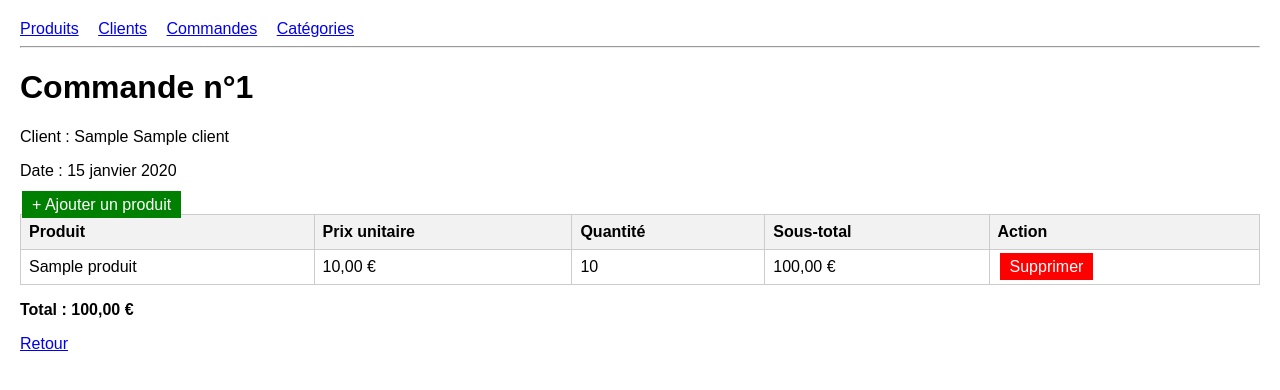
After one commit to Basile-123/SAE_Drive, a Django app: page /commandes/1/ in a window 1280 px wide. The commit adds this page. Shown: the top 390 px of the page. Run offline with Django 5.2, Linux system fonts and the light colour scheme; tables that the repository leaves empty hold one stand-in row (values such as "Sample post").

Commit message:
Fusion CRUD commandes + categories + lignes

```diff
--- a/sae_app/models.py
+++ b/sae_app/models.py
@@ -38,17 +38,31 @@ class Client(models.Model):
         return f"{self.prenom} {self.nom}"
 
 class Commande(models.Model):
-    numero_commande = models.AutoField(primary_key=True)
     client = models.ForeignKey(Client, on_delete=models.CASCADE)
-    date_commande = models.DateField(auto_now_add=True)
+    date = models.DateField(null=True, blank=True)
+
+    def cout_total(self):
+        total = 0
+        for ligne in self.ligneproduit_set.all():
+            total += ligne.sous_total()
+        return total
+
+    def __str__(self):
+        return f"Commande n°{self.id} - {self.client} - {self.date}"
 
     class Meta:
         db_table = 'commande'
 
-class LigneCommande(models.Model):
+class LigneProduit(models.Model):
     commande = models.ForeignKey(Commande, on_delete=models.CASCADE)
     produit = models.ForeignKey(Produit, on_delete=models.CASCADE)
     quantite = models.IntegerField(default=1)
 
+    def sous_total(self):
+        return self.produit.prix * self.quantite
+
+    def __str__(self):
+        return f"{self.quantite} x {self.produit.nom}"
+
     class Meta:
         db_table = 'ligne_commande'
--- a/sae_app/templates/base.html
+++ b/sae_app/templates/base.html
@@ -20,6 +20,7 @@
         <a href="/produits/">Produits</a>
         <a href="/clients/">Clients</a>
         <a href="/commandes/">Commandes</a>
+        <a href="/categories/">Catégories</a>
     </nav>
     <hr>
     {% block content %}{% endblock %}
--- /dev/null
+++ b/sae_app/templates/commandes/detail.html
@@ -0,0 +1,29 @@
+{% extends 'base.html' %}
+{% block content %}
+<h1>Commande n°{{ commande.id }}</h1>
+<p>Client : {{ commande.client }}</p>
+<p>Date : {{ commande.date }}</p>
+<a href="/commandes/{{ commande.id }}/ligne/ajouter/" class="btn btn-add">+ Ajouter un produit</a>
+<div class="card">
+<table>
+    <thead><tr>
+        <th>Produit</th><th>Prix unitaire</th><th>Quantité</th><th>Sous-total</th><th>Action</th>
+    </tr></thead>
+    <tbody>
+    {% for ligne in lignes %}
+    <tr>
+        <td>{{ ligne.produit.nom }}</td>
+        <td>{{ ligne.produit.prix }} €</td>
+        <td>{{ ligne.quantite }}</td>
+        <td>{{ ligne.sous_total }} €</td>
+        <td><a href="/lignes/supprimer/{{ ligne.id }}/" class="btn btn-delete">Supprimer</a></td>
+    </tr>
+    {% empty %}
+    <tr><td colspan="5" class="empty">Aucun produit.</td></tr>
+    {% endfor %}
+    </tbody>
+</table>
+</div>
+<p><strong>Total : {{ commande.cout_total }} €</strong></p>
+<a href="/commandes/" class="btn-cancel">Retour</a>
+{% endblock %}
--- a/sae_app/views.py
+++ b/sae_app/views.py
@@ -1,5 +1,9 @@
 from django.shortcuts import render, get_object_or_404, redirect
-from .models import Produit, Categorie, Client, LigneCommande
+from .models import Produit, Categorie, Client, Commande, LigneProduit
+from .forms import CommandeForm, LigneProduitForm
+from django.http import HttpResponseRedirect
+import csv
+import io
 
 # ───── PRODUITS ─────
 def produit_liste(request):
@@ -72,7 +76,6 @@ def categorie_liste(request):
     categories = Categorie.objects.all()
     return render(request, 'categories/liste.html', {'categories': categories})
 
-
 def categorie_ajouter(request):
     if request.method == 'POST':
         Categorie.objects.create(
@@ -80,32 +83,23 @@ def categorie_ajouter(request):
             descriptif=request.POST['descriptif']
         )
         return redirect('categorie_liste')
-
     return render(request, 'categories/form.html')
-
 
 def categorie_modifier(request, pk):
     categorie = get_object_or_404(Categorie, pk=pk)
-
     if request.method == 'POST':
         categorie.nom = request.POST['nom']
         categorie.descriptif = request.POST['descriptif']
         categorie.save()
         return redirect('categorie_liste')
-
     return render(request, 'categories/form.html', {'categorie': categorie})
-
 
 def categorie_supprimer(request, pk):
     categorie = get_object_or_404(Categorie, pk=pk)
     categorie.delete()
     return redirect('categorie_liste')
 
-
-
-import csv
-import io
-
+# ───── IMPORT CSV ─────
 def import_produits(request):
     if request.method == 'POST' and request.FILES.get('fichier'):
         fichier = request.FILES['fichier']
@@ -128,3 +122,61 @@ def import_produits(request):
                 erreurs.append(f"Ligne ignorée : {row} — {e}")
         return render(request, 'produits/import.html', {'count': count, 'erreurs': erreurs, 'done': True})
     return render(request, 'produits/import.html')
+
+# ───── COMMANDES ─────
+def afficher_commandes(request):
+    liste = Commande.objects.all()
+    return render(request, 'commandes/liste.html', {'liste': liste})
+
+def commande_formulaire(request):
+    formulaire = CommandeForm()
+    return render(request, 'commandes/form.html', {'formulaire': formulaire})
+
+def commande_traitement(request):
+    formulaire = CommandeForm(request.POST)
+    if formulaire.is_valid():
+        formulaire.save()
+        return HttpResponseRedirect('/commandes/')
+    return render(request, 'commandes/form.html', {'formulaire': formulaire})
+
+def commande_afficher_one(request, id):
+    commande = Commande.objects.get(pk=id)
+    lignes = commande.ligneproduit_set.all()
+    return render(request, 'commandes/detail.html', {'commande': commande, 'lignes': lignes})
+
+def commande_modifier(request, id):
+    data = Commande.objects.get(pk=id)
+    formulaire = CommandeForm(instance=data)
+    return render(request, 'commandes/form.html', {'formulaire': formulaire, 'id': id})
+
+def commande_sauvegarder_modif(request, id):
+    data = Commande.objects.get(pk=id)
+    formulaire = CommandeForm(request.POST, instance=data)
+    if formulaire.is_valid():
+        formulaire.save()
+        return HttpResponseRedirect('/commandes/')
+    return render(request, 'commandes/form.html', {'formulaire': formulaire, 'id': id})
+
+def commande_supprimer(request, id):
+    Commande.objects.get(pk=id).delete()
+    return HttpResponseRedirect('/commandes/')
+
+# ───── LIGNES ─────
+def ligne_formulaire(request, id_commande):
+    commande = Commande.objects.get(pk=id_commande)
+    formulaire = LigneProduitForm(initial={'commande': commande})
+    return render(request, 'commandes/ligne_form.html', {'formulaire': formulaire, 'commande': commande})
+
+def ligne_traitement(request, id_commande):
+    formulaire = LigneProduitForm(request.POST)
+    if formulaire.is_valid():
+        formulaire.save()
+        return HttpResponseRedirect('/commandes/' + str(id_commande) + '/')
+    commande = Commande.objects.get(pk=id_commande)
+    return render(request, 'commandes/ligne_form.html', {'formulaire': formulaire, 'commande': commande})
+
+def ligne_supprimer(request, id):
+    ligne = LigneProduit.objects.get(pk=id)
+    id_commande = ligne.commande_id
+    ligne.delete()
+    return HttpResponseRedirect('/commandes/' + str(id_commande) + '/')
--- a/sae_project/urls.py
+++ b/sae_project/urls.py
@@ -23,4 +23,18 @@ urlpatterns = [
     path('categories/ajouter/', views.categorie_ajouter, name='categorie_ajouter'),
     path('categories/modifier/<int:pk>/', views.categorie_modifier, name='categorie_modifier'),
     path('categories/supprimer/<int:pk>/', views.categorie_supprimer, name='categorie_supprimer'),
+
+    # Commandes
+    path('commandes/', views.afficher_commandes, name='commandes'),
+    path('commandes/ajouter/', views.commande_formulaire, name='commande_ajouter'),
+    path('commandes/traitement/', views.commande_traitement, name='commande_traitement'),
+    path('commandes/<int:id>/', views.commande_afficher_one, name='commande_detail'),
+    path('commandes/modifier/<int:id>/', views.commande_modifier, name='commande_modifier'),
+    path('commandes/sauvegarder/<int:id>/', views.commande_sauvegarder_modif, name='commande_sauvegarder'),
+    path('commandes/supprimer/<int:id>/', views.commande_supprimer, name='commande_supprimer'),
+
+    # Lignes
+    path('commandes/<int:id_commande>/ligne/ajouter/', views.ligne_formulaire, name='ligne_ajouter'),
+    path('commandes/<int:id_commande>/ligne/traitement/', views.ligne_traitement, name='ligne_traitement'),
+    path('lignes/supprimer/<int:id>/', views.ligne_supprimer, name='ligne_supprimer'),
 ]
```
Also changed, not shown: sae_app/forms.py (added, +22 -0 lines), sae_app/templates/categories/form.html (+17 -38 lines), sae_app/templates/categories/liste.html (+8 -25 lines), sae_app/templates/commandes/form.html (added, +19 -0 lines), sae_app/templates/commandes/ligne_form.html (added, +19 -0 lines), sae_app/templates/commandes/liste.html (added, +29 -0 lines), db.sqlite3, sae_app/migrations/0001_initial.py.
